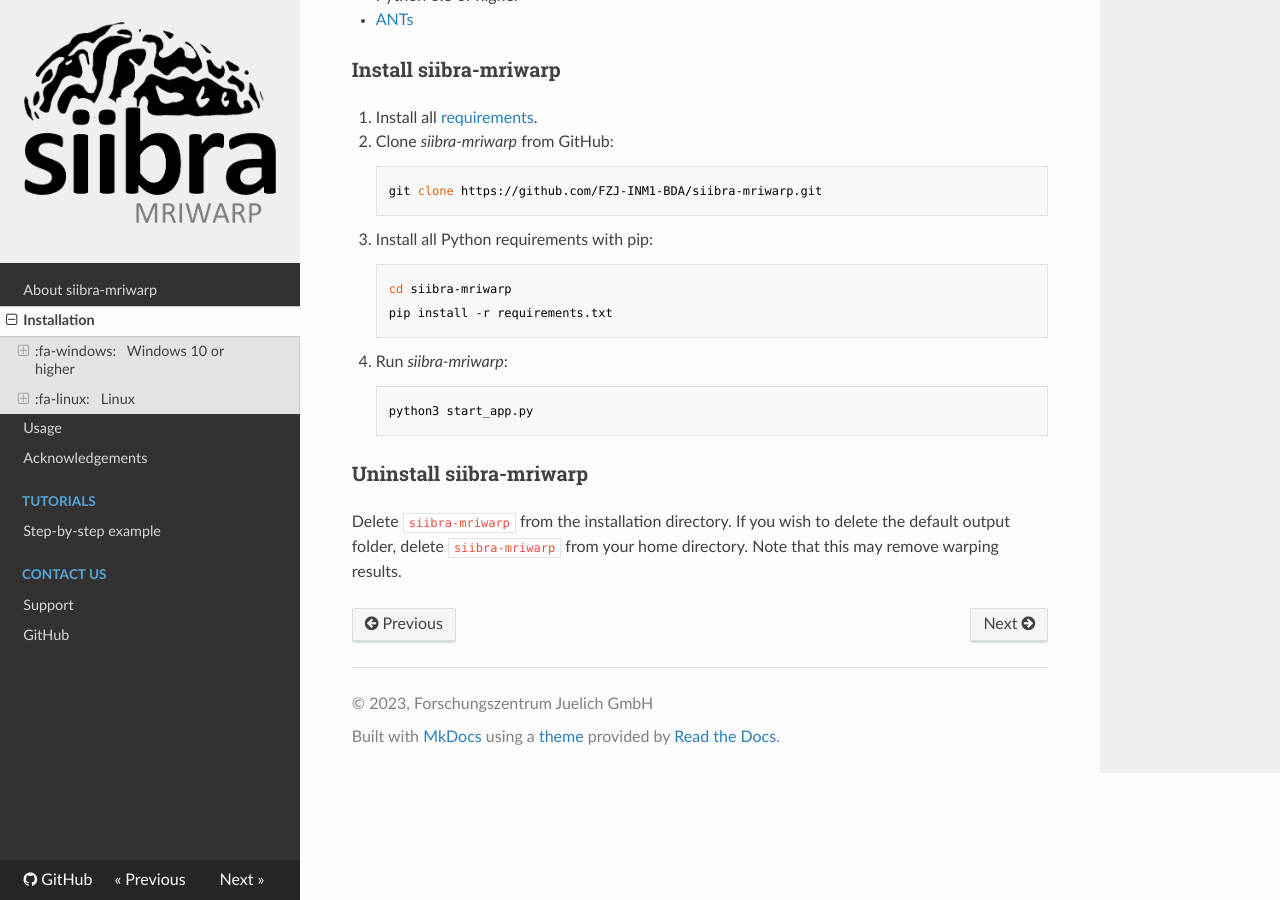
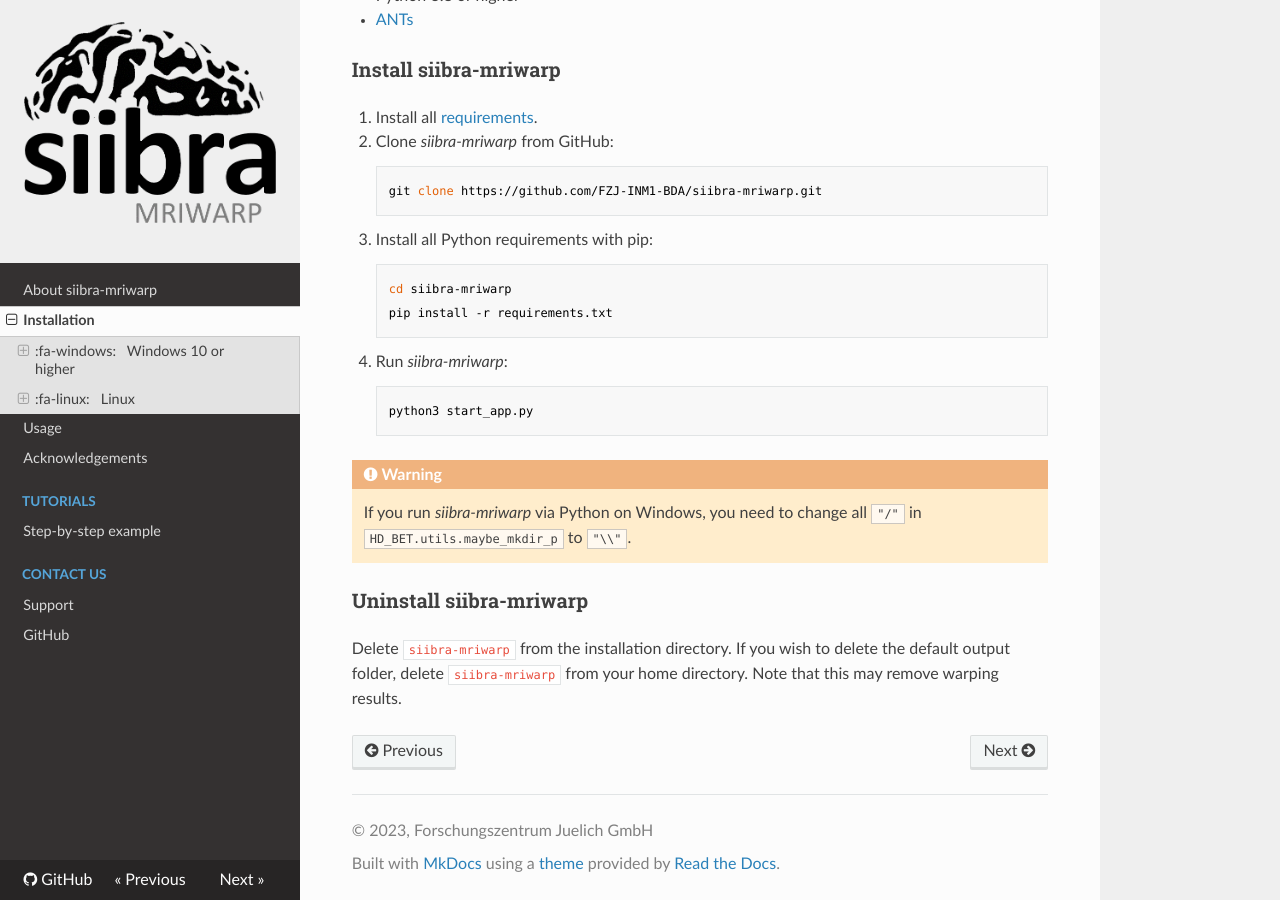
Before and after one commit to FZJ-INM1-BDA/voluba-mriwarp, an MkDocs documentation site: the page built from docs/installation.md, in a window 1280 px wide and 900 px high, scrolled down 854 px. Built offline with MkDocs 1.6.1, drawn with Linux system fonts in a browser that asks for light colours; nearby versions of some CDN libraries.

```diff
--- a/docs/installation.md
+++ b/docs/installation.md
@@ -43,6 +43,9 @@
         :::bash
         python3 start_app.py
 
+!!! warning
+    If you run _siibra-mriwarp_ via Python on Windows, you need to change all `"/"` in `HD_BET.utils.maybe_mkdir_p` to `"\\"`.
+
 ### Uninstall siibra-mriwarp
 
 Delete `siibra-mriwarp` from the installation directory. If you wish to delete the default output folder, delete `siibra-mriwarp` from your home directory. Note that this may remove warping results.
```
Also changed, not shown: README.md (+3 -1 lines), docs/tutorial.md (+1 -1 lines), 1 other file.
